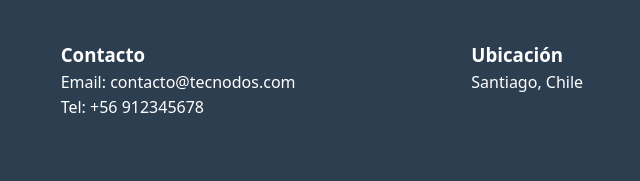
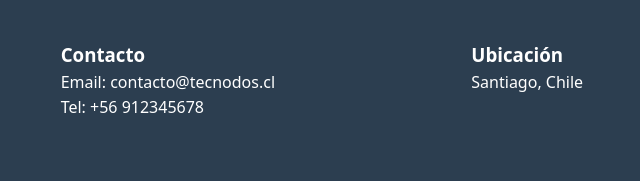
Before and after one commit to cmonsal/mi-landing, a plain HTML site: page index.html in a window 1280 px wide. Shown: the part 2200-2381 px from the top of the page, 390-1030 px from the left. Drawn offline with Linux system fonts and the light colour scheme.

Commit message:
Update index.html

```diff
--- a/index.html
+++ b/index.html
@@ -374,7 +374,7 @@
             </div>
             <div>
                 <h3>Contacto</h3>
-                <p>Email: contacto@tecnodos.com</p>
+                <p>Email: contacto@tecnodos.cl</p>
                 <p>Tel: +56 912345678</p>
             </div>
             <div>
```
